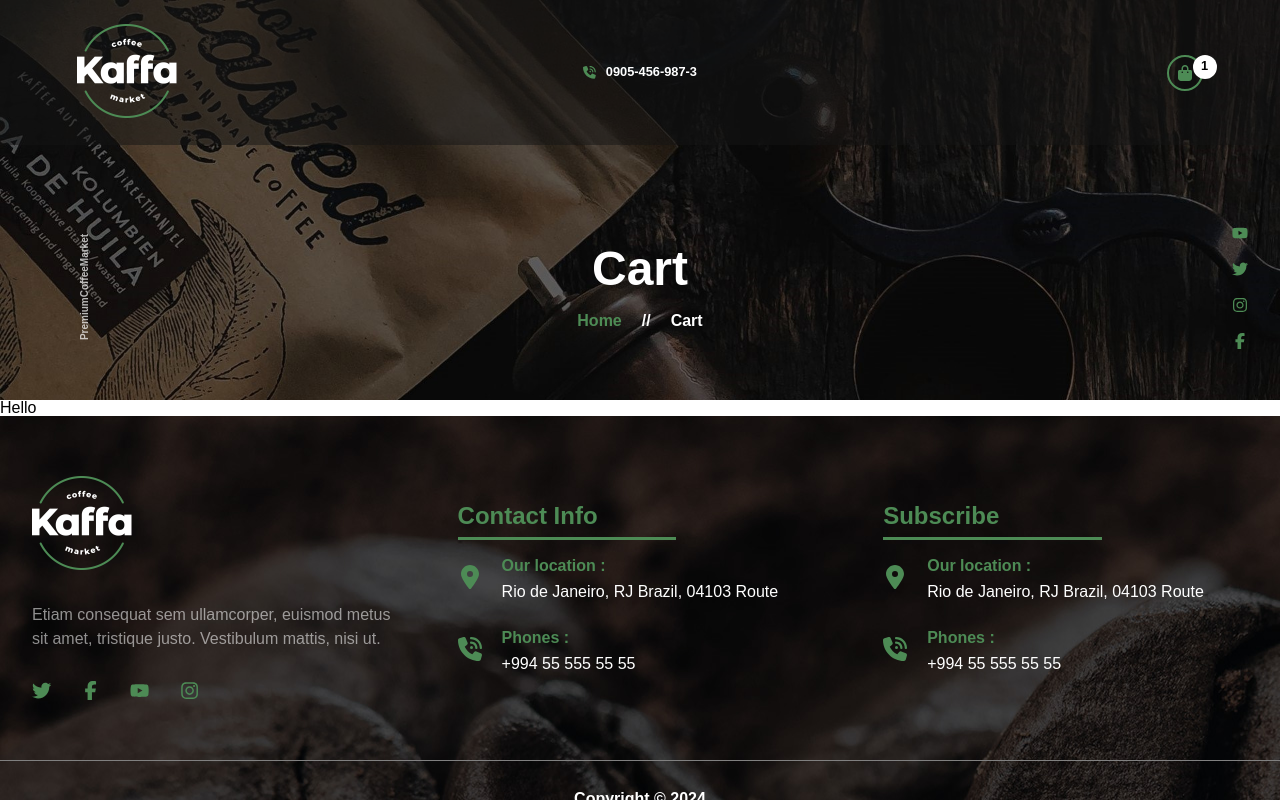
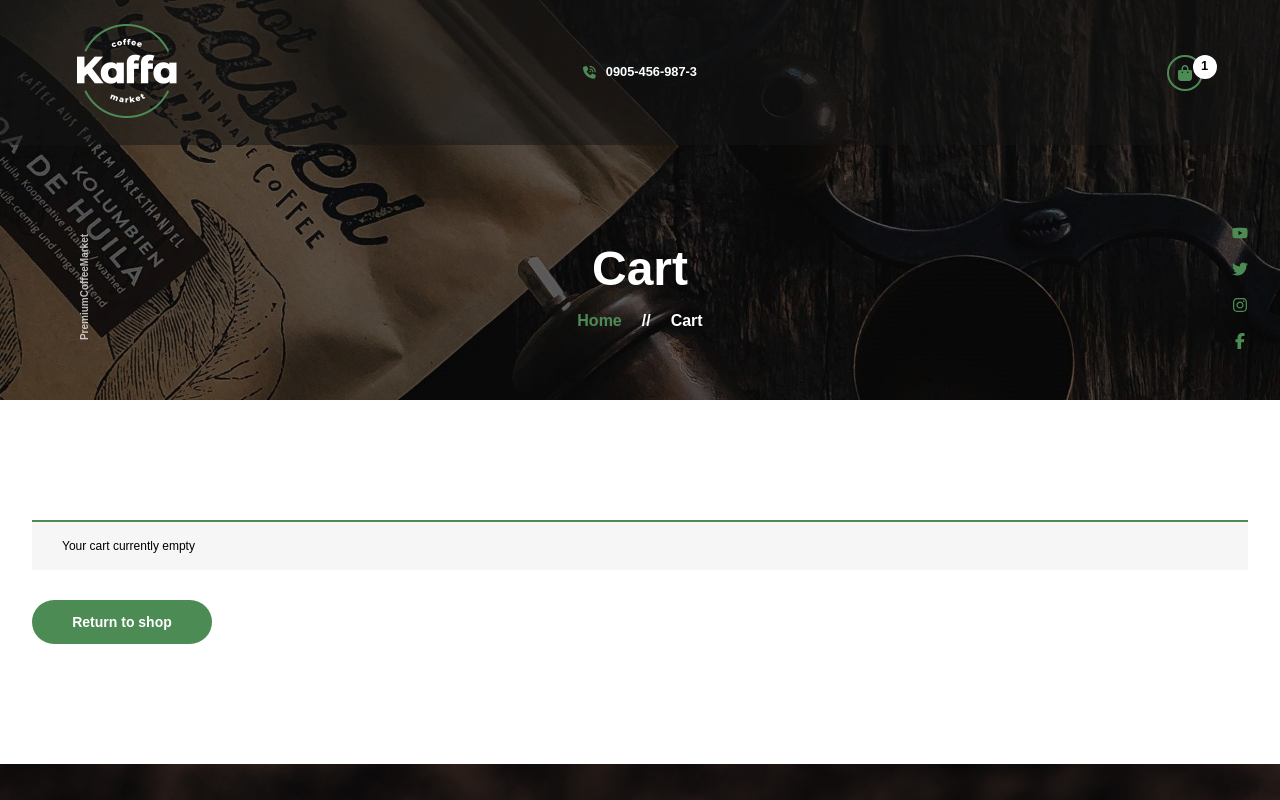
Before and after one commit to abdnurlan/CoffeeRaffa, a React (Vite) app: page /basket in a window 1280 px wide. Shown: the top 800 px of the page. Built offline with nearby package versions, Linux system fonts and the light colour scheme.

Commit message:
popular product

```diff
--- a/src/App.jsx
+++ b/src/App.jsx
@@ -1,14 +1,16 @@
 import React, { useState, useEffect } from "react";
+import { useLocation, Route, Routes } from "react-router-dom";
 import Navbar from "./layout/Navbar/Navbar";
 import Footer from "./layout/Footer/Footer";
 import Home from "./components/Home";
 import './App.css'
 import Beans from './assets/coffee-beans.png'
-import { Route, Routes } from "react-router-dom";
 import Basket from "./components/Basket/Basket";
+import BasketNavbar from "./components/Basket/BasketNavbar";
 
 function App() {
   const [showGoTopButton, setShowGoTopButton] = useState(false);
+  const location = useLocation();
 
   useEffect(() => {
     const handleScroll = () => {
@@ -27,15 +29,15 @@ function App() {
     window.scrollTo({ top: 0, behavior: "smooth" });
   };
 
-  const navbar =  location.pathname === "/" ? <Navbar /> : '';
+  const isHomePage = location.pathname === "/";
 
   return (
     <>
-      {navbar}
-        <Routes>
-          <Route path="/" element={<Home />}></Route>
-          <Route path="/basket" element={<Basket />}></Route>
-        </Routes>
+      {isHomePage ? <Navbar /> : <BasketNavbar />}
+      <Routes>
+        <Route path="/" element={<Home />} />
+        <Route path="/basket" element={<Basket />} />
+      </Routes>
       <Footer />
       {showGoTopButton && (
         <button className="go-top-button" onClick={goToTop}>
--- a/src/components/Basket/Basket.jsx
+++ b/src/components/Basket/Basket.jsx
@@ -1,14 +1,12 @@
-import React from 'react'
-import BasketNavbar from './BasketNavbar'
+import React, { useEffect } from 'react'
 import BasketDashboard from './BasketDashboard'
 
 const Basket = () => {
-  return (
-    <>
-        <BasketNavbar />
-        <BasketDashboard />
-    </>
-  )
+    return (
+        <>
+            <BasketDashboard />
+        </>
+    )
 }
 
 export default Basket
--- a/src/components/Basket/Basket.module.css
+++ b/src/components/Basket/Basket.module.css
@@ -165,6 +165,43 @@
     transform: scale(1.05);
 }
 
+.dashboard{
+    padding: 120px 0px;
+}
+
+.empty_basket{
+    background-color: #f7f6f7;
+    padding: 18px 30px;
+    border-top: 2px solid #4d8b55;
+    margin-bottom: 30px;
+}
+
+.empty_basket p{
+    font-size: 12px;
+}
+
+.return_shop button{
+    border: 0px;
+    border-radius: 48px;
+    padding: 14px 30px;
+    width: 180px;
+    font-size: 14px;
+    font-weight: 900;
+    color: white;
+    cursor: pointer;
+    display: inline-block;
+    overflow: hidden;
+    position: relative;
+    transition: .5s;
+    z-index: 1;
+    text-align: center;
+    background-color: #4d8b55;
+}
+
+.return_shop button:hover{
+    background-color: #151515;
+}
+
 @media screen and (max-width: 768px) {
     .basket_span, .basket_header_social{
         display: none;
--- a/src/components/Basket/BasketDashboard.jsx
+++ b/src/components/Basket/BasketDashboard.jsx
@@ -1,9 +1,17 @@
 import React from 'react'
+import styles from './Basket.module.css'
 
 const BasketDashboard = () => {
   return (
-    <div>
-      Hello
+    <div className='container'>
+      <div className={styles.dashboard}>
+        <div className={styles.empty_basket}>
+          <p>Your cart currently empty</p>
+        </div>
+        <div className={styles.return_shop}>
+          <button>Return to shop</button>
+        </div>
+      </div>
     </div>
   )
 }
--- a/src/components/Home.jsx
+++ b/src/components/Home.jsx
@@ -6,6 +6,7 @@ import ProductDescription from './ProductDescription/ProductDescription'
 import Superiority from './Superiority/Superiority'
 import Statistics from './Statistics/Statistics'
 import WatchVideo from './WatchVideo/WatchVideo'
+import PopularProduct from './PopularProduct/PopularProduct'
 
 const Home = () => {
   return (
@@ -17,6 +18,7 @@ const Home = () => {
         <Superiority />
         <WatchVideo />
         <Statistics />
+        <PopularProduct/>
     </>
   )
 }
--- /dev/null
+++ b/src/components/PopularProduct/PopularProduct.jsx
@@ -0,0 +1,25 @@
+import React from 'react'
+import styles from './PopularProduct.module.css'
+
+const PopularProduct = () => {
+  return (
+    <div className='container'>
+      <div className={styles.popular_product_container}>
+        <div className={styles.header}>
+            <div className={styles.header_h6}>
+                <h6>Online Store</h6>
+            </div>
+            <div className={styles.header_h3}>
+                <h3>Popular Product</h3>
+            </div>
+            <div className={styles.header_text}>
+                <p>Maecenas dapibus mattis eros, at fermentum sapien malesuada sit amet. Quisque in sollicitudin eros. Aliquam eget sapien sed orci accumsan interdum at ac mi.</p>
+            </div>
+        </div>
+        <div></div>
+      </div>
+    </div>
+  )
+}
+
+export default PopularProduct
--- /dev/null
+++ b/src/components/PopularProduct/PopularProduct.module.css
@@ -0,0 +1,33 @@
+.popular_product_container{
+    padding: 120px 0px;
+}
+
+.header{
+    display: flex;
+    flex-direction: column;
+    gap: 20px;
+    text-align: center;
+    align-items: center;
+}
+
+.header_h6 h6{
+    font-size: 16px;
+    color: #4d8b55;
+    font-weight: 900;
+}
+
+.header_h3 h3{
+    font-size: 48px;
+    font-weight: 700;
+}
+
+.header_text p{
+    max-width: 740px;
+    font-size: 12px;
+}
+
+@media screen and (max-width: 768px) {
+    .header_h3 h3{
+        font-size: 30px;
+    }
+}
--- a/src/layout/Navbar/Navbar.jsx
+++ b/src/layout/Navbar/Navbar.jsx
@@ -78,9 +78,16 @@ const Navbar = () => {
                 <li>Contact</li>
                 <li>Products</li>
               </ul>
-              <Link to="/basket">
-                <FaBagShopping/>
-              </Link>
+              <div className={styles.basket_mobile}>
+                <div className={styles.product_counter_mobile}>
+                  <span>1</span>
+                </div>
+                <Link to="/basket">
+                  <div className={styles.basket_mobile_icon}>
+                    <FaBagShopping/>
+                  </div>
+                </Link>
+              </div>
             </div>
           </div>
           <Header></Header>
--- a/src/layout/Navbar/Navbar.module.css
+++ b/src/layout/Navbar/Navbar.module.css
@@ -106,6 +106,10 @@
   margin: auto;
 }
 
+.product_counter_mobile{
+  display: none;
+}
+
 .navbar_basket_icon svg, .search svg{
   transition: .5s;
 }
@@ -167,6 +171,10 @@
 }
 .navbar_links ul li:hover{
   color: #4d8b55;
+}
+
+.basket_mobile {
+  display: none;
 }
 
 
@@ -239,4 +247,44 @@
     justify-content: space-between;
     padding: 24px 20px 0px;
   }
+
+  .basket_mobile{
+    display: flex;
+    padding-top: 50px;
+    padding-left: 15px;
+  }
+
+  .basket_mobile_icon{
+    border: 2px solid #4d8b55;
+    border-radius: 50%;
+    padding: 10px;
+  }
+
+  .basket_mobile_icon svg{
+    transition: .5s;
+    color: #4d8b55;
+  }
+
+  .product_counter_mobile{
+    border-radius: 50%;
+    background-color: #4d8b55;
+    display: flex;
+    position: relative;
+    left: 50px;
+    top: 0px;
+    height: fit-content;
+  }
+
+  .product_counter_mobile span{
+    width: 24px;
+    height: 24px;
+    font-size: 0.8em;
+    color: black;
+    font-weight: 600;
+    display: flex;
+    align-items: center;
+    justify-content: center;
+    padding-right: 1px;
+    margin: auto;
+  }
 }
```
Also changed, not shown: src/data/data.json (added, +32 -0 lines), src/assets/product-1.jpg (added).
